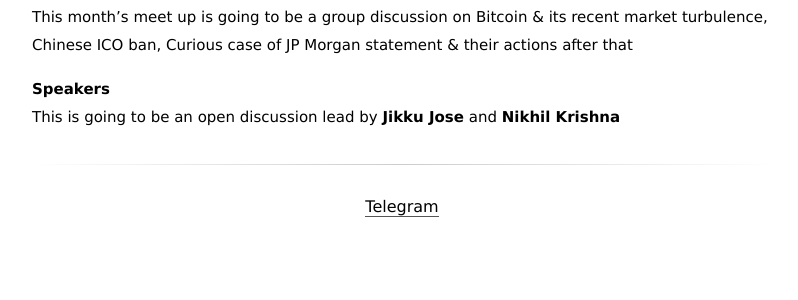
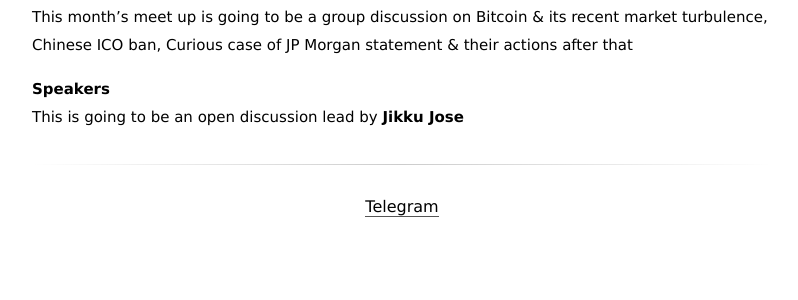
Before and after one commit to big-org/big-org.github.io, a Jekyll site: the page built from _posts/2017-09-18-meetup-19.markdown, in a window 1280 px wide. Shown: the part 543-843 px from the top of the page, without its empty margins (238-1036 px from the left). Built offline with Jekyll 4.4.1, drawn with Linux system fonts in a browser that asks for light colours.

Commit message:
Removed technikhil from speaker list

```diff
--- a/_posts/2017-09-18-meetup-19.markdown
+++ b/_posts/2017-09-18-meetup-19.markdown
@@ -15,4 +15,4 @@
 This month's meet up is going to be a group discussion on Bitcoin & its recent market turbulence, Chinese ICO ban, Curious case of JP Morgan statement & their actions after that
 
 **Speakers**
-This is going to be an open discussion lead by **Jikku Jose** and **Nikhil Krishna**
+This is going to be an open discussion lead by **Jikku Jose**
```
